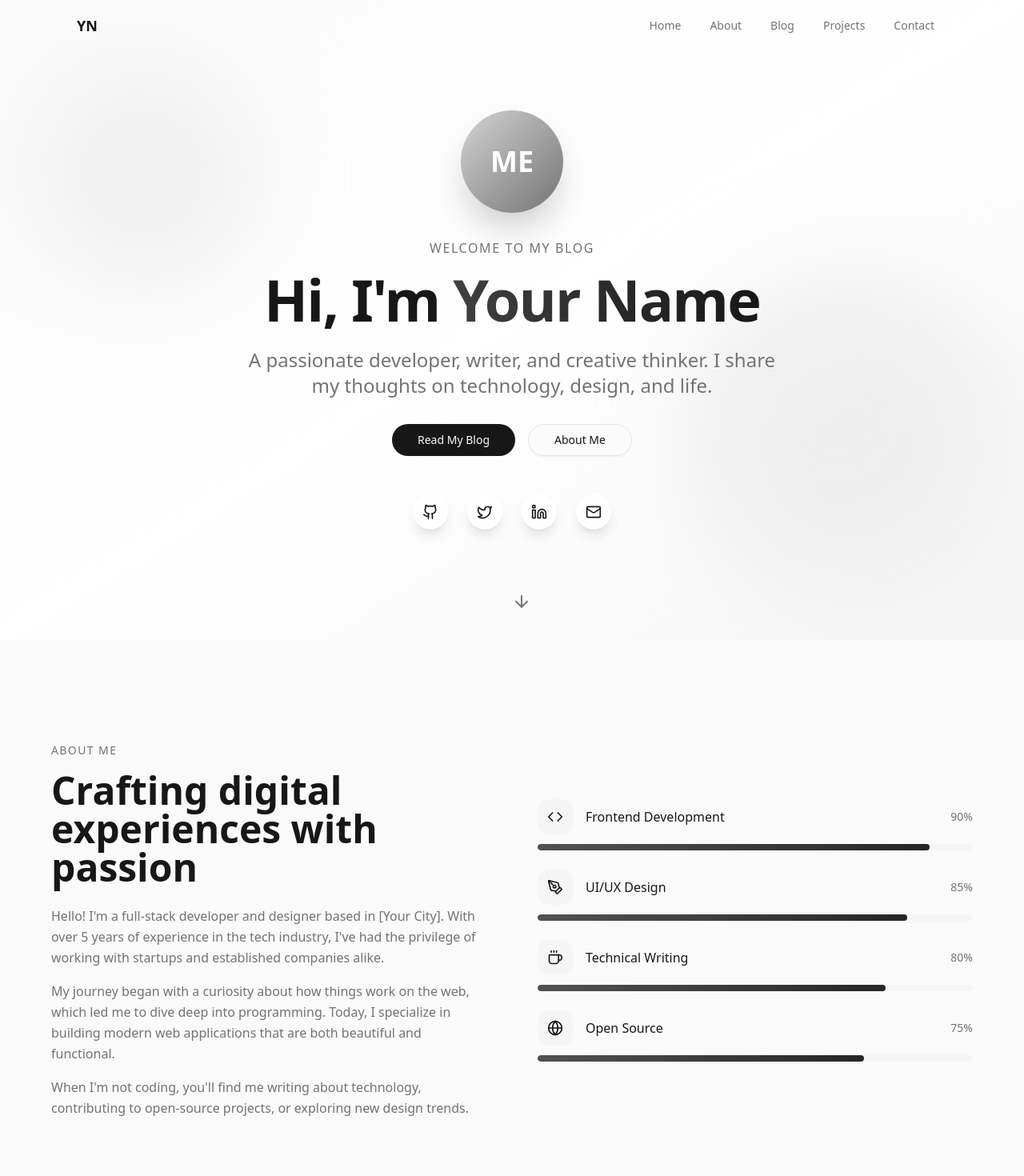
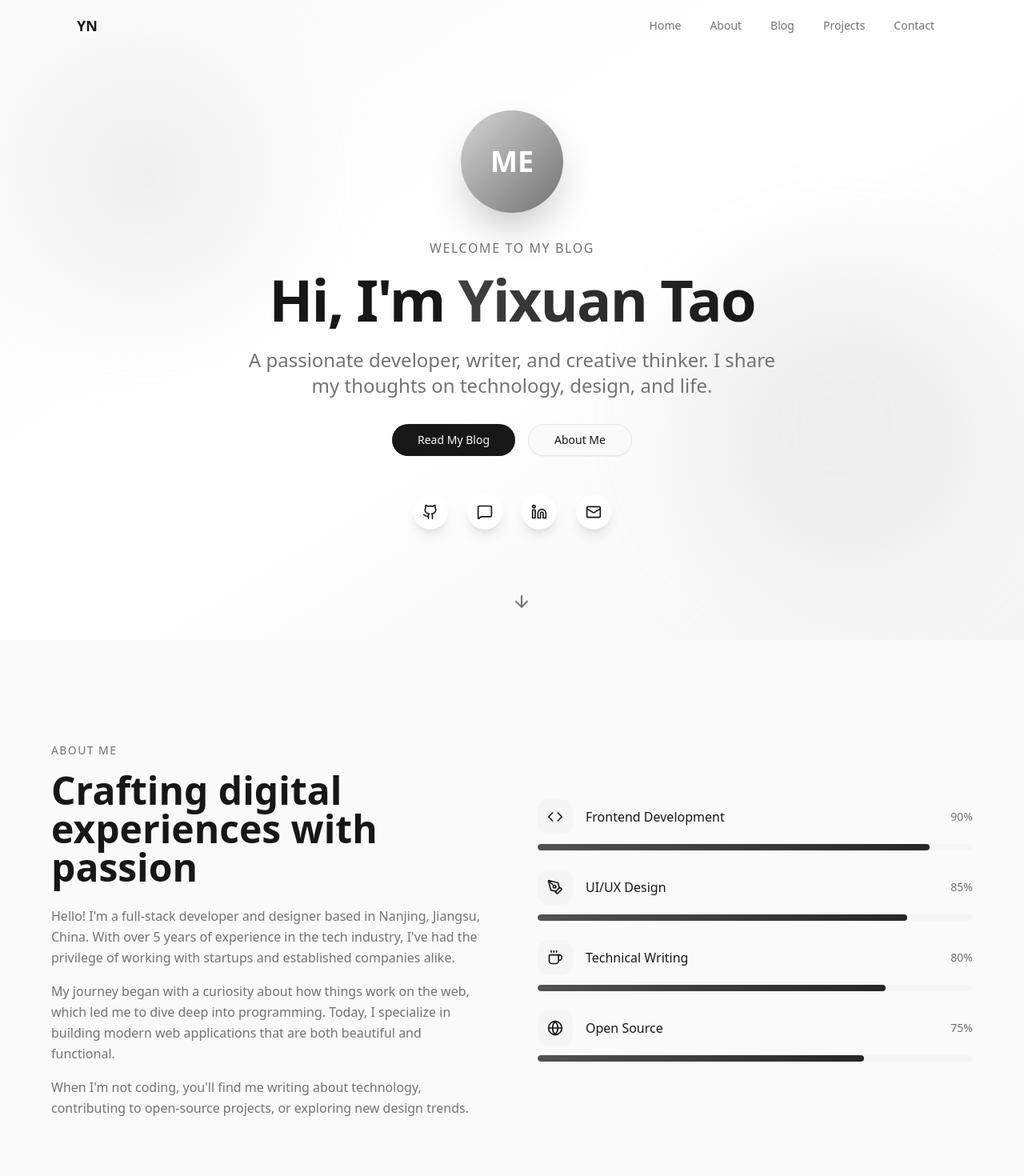
Before and after one commit to Yixuan-Tao/Yixuan-Tao.github.io, a React (Vite) app: page / in a window 1280 px wide. Shown: the top 1470 px of the page at 80% size. Built offline with nearby package versions, Linux system fonts and the light colour scheme.

Commit message:
Update personal information and social links

```diff
--- a/src/sections/About.tsx
+++ b/src/sections/About.tsx
@@ -48,7 +48,7 @@ export function About() {
             </h2>
             <div className="animate-on-scroll opacity-0 delay-200 space-y-4 text-muted-foreground leading-relaxed">
               <p>
-                Hello! I'm a full-stack developer and designer based in [Your City].
+                Hello! I'm a full-stack developer and designer based in Nanjing, Jiangsu, China.
                 With over 5 years of experience in the tech industry, I've had the
                 privilege of working with startups and established companies alike.
               </p>
--- a/src/sections/Contact.tsx
+++ b/src/sections/Contact.tsx
@@ -10,19 +10,19 @@ const contactInfo = [
   {
     icon: MapPin,
     label: 'Location',
-    value: 'San Francisco, CA',
+    value: 'Nanjing, Jiangsu, China',
   },
   {
     icon: Mail,
     label: 'Email',
-    value: 'hello@example.com',
-    href: 'mailto:hello@example.com',
+    value: 'taoyixuan0415@outlook.com',
+    href: 'mailto:taoyixuan0415@outlook.com',
   },
   {
     icon: Phone,
     label: 'Phone',
-    value: '+1 (555) 123-4567',
-    href: 'tel:+15551234567',
+    value: '+86 17751006875',
+    href: 'tel:+8617751006875',
   },
 ];
 
--- a/src/sections/Footer.tsx
+++ b/src/sections/Footer.tsx
@@ -1,10 +1,10 @@
-import { Github, Twitter, Linkedin, Mail, Heart } from 'lucide-react';
+import { Github, Linkedin, Mail, Heart, MessageSquare } from 'lucide-react';
 
 const socialLinks = [
-  { icon: Github, href: 'https://github.com', label: 'GitHub' },
-  { icon: Twitter, href: 'https://twitter.com', label: 'Twitter' },
-  { icon: Linkedin, href: 'https://linkedin.com', label: 'LinkedIn' },
-  { icon: Mail, href: 'mailto:hello@example.com', label: 'Email' },
+  { icon: Github, href: 'https://github.com/Yixuan-Tao', label: 'GitHub' },
+  { icon: MessageSquare, href: '#', label: 'WeChat' },
+  { icon: Linkedin, href: 'https://www.linkedin.com/in/yixuan-tao-y78tao', label: 'LinkedIn' },
+  { icon: Mail, href: 'mailto:taoyixuan0415@outlook.com', label: 'Email' },
 ];
 
 const navLinks = [
@@ -24,7 +24,7 @@ export function Footer() {
         <div className="flex flex-col md:flex-row items-center justify-between gap-8">
           {/* Logo/Brand */}
           <div className="text-center md:text-left">
-            <h3 className="text-xl font-bold mb-2">Your Name</h3>
+            <h3 className="text-xl font-bold mb-2">Yixuan Tao</h3>
             <p className="text-sm text-muted-foreground">
               Building digital experiences with passion.
             </p>
@@ -65,7 +65,7 @@ export function Footer() {
 
         {/* Copyright */}
         <div className="flex flex-col sm:flex-row items-center justify-center gap-2 text-sm text-muted-foreground">
-          <span>© {currentYear} Your Name. All rights reserved.</span>
+          <span>© {currentYear} Yixuan Tao. All rights reserved.</span>
           <span className="hidden sm:inline">·</span>
           <span className="flex items-center gap-1">
             Made with <Heart className="w-4 h-4 text-red-500 fill-current" /> using React
--- a/src/sections/Hero.tsx
+++ b/src/sections/Hero.tsx
@@ -1,5 +1,5 @@
 import { useEffect, useRef } from 'react';
-import { ArrowDown, Github, Twitter, Linkedin, Mail } from 'lucide-react';
+import { ArrowDown, Github, Linkedin, Mail, MessageSquare } from 'lucide-react';
 import { Button } from '@/components/ui/button';
 
 export function Hero() {
@@ -53,7 +53,7 @@ export function Hero() {
         <h1 className="animate-on-scroll opacity-0 delay-200 text-4xl sm:text-5xl md:text-6xl lg:text-7xl font-bold tracking-tight mb-6">
           Hi, I'm{' '}
           <span className="bg-gradient-to-r from-neutral-700 to-neutral-900 dark:from-neutral-300 dark:to-neutral-100 bg-clip-text text-transparent">
-            Your Name
+            Yixuan Tao
           </span>
         </h1>
 
@@ -76,7 +76,7 @@ export function Hero() {
         {/* Social Links */}
         <div className="animate-on-scroll opacity-0 delay-500 flex justify-center gap-6">
           <a
-            href="https://github.com"
+            href="https://github.com/Yixuan-Tao"
             target="_blank"
             rel="noopener noreferrer"
             className="p-3 rounded-full bg-white dark:bg-neutral-800 shadow-lg hover:shadow-xl transition-all duration-300 hover:-translate-y-1"
@@ -84,15 +84,13 @@ export function Hero() {
             <Github className="w-5 h-5" />
           </a>
           <a
-            href="https://twitter.com"
-            target="_blank"
-            rel="noopener noreferrer"
+            href="#"
             className="p-3 rounded-full bg-white dark:bg-neutral-800 shadow-lg hover:shadow-xl transition-all duration-300 hover:-translate-y-1"
           >
-            <Twitter className="w-5 h-5" />
+            <MessageSquare className="w-5 h-5" />
           </a>
           <a
-            href="https://linkedin.com"
+            href="https://www.linkedin.com/in/yixuan-tao-y78tao"
             target="_blank"
             rel="noopener noreferrer"
             className="p-3 rounded-full bg-white dark:bg-neutral-800 shadow-lg hover:shadow-xl transition-all duration-300 hover:-translate-y-1"
@@ -100,7 +98,7 @@ export function Hero() {
             <Linkedin className="w-5 h-5" />
           </a>
           <a
-            href="mailto:hello@example.com"
+            href="mailto:taoyixuan0415@outlook.com"
             className="p-3 rounded-full bg-white dark:bg-neutral-800 shadow-lg hover:shadow-xl transition-all duration-300 hover:-translate-y-1"
           >
             <Mail className="w-5 h-5" />
```
